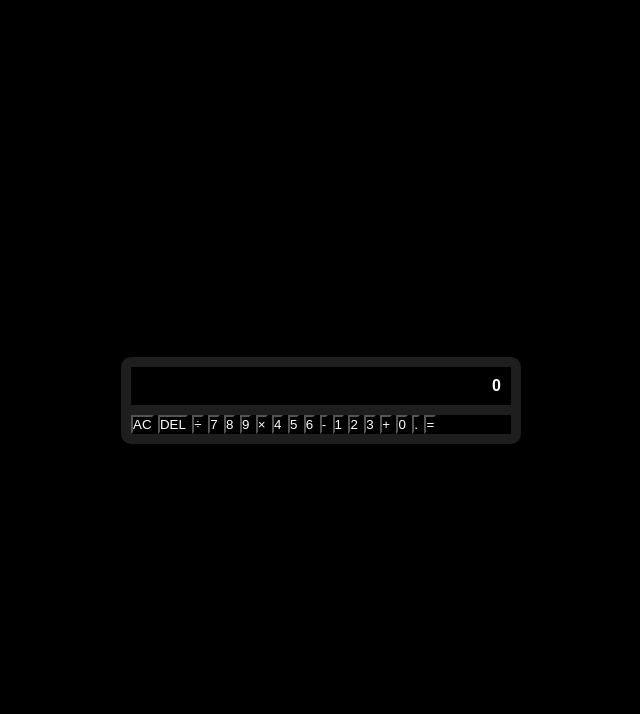
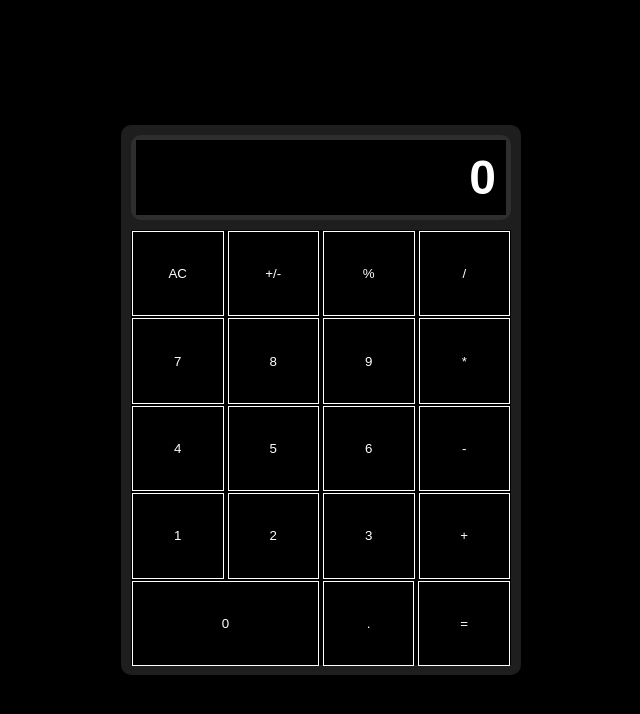
Before and after one commit to chwebe/calculator, a plain HTML site: page index.html in a window 1280 px wide. Shown: the whole page, without its empty margins (319-959 px from the left). Drawn offline with Linux system fonts and the light colour scheme.

Commit message:
add styles
- refactor html to add raw
-  buttons
-  containers

```diff
--- a/index.html
+++ b/index.html
@@ -13,25 +13,37 @@
                 <strong>0</strong>
             </div>
         </div>
-        <div class="buttons">
+        <div class="buttons-container">
+            <div class="button-row">
                 <button class="clear span-two">AC</button>
-            <button class="delete">DEL</button>
-            <button class="operator">÷</button>
+                <button class="delete">+/-</button>
+                <button class="operator">%</button>
+                <button class="operator">/</button>
+            </div>
+            <div class="button-row">
                 <button>7</button>
                 <button>8</button>
                 <button>9</button>
-            <button class="operator">×</button>
+                <button class="operator">*</button>
+            </div>
+            <div class="button-row">
                 <button>4</button>
                 <button>5</button>
                 <button>6</button>
                 <button class="operator">-</button>
+            </div>
+            <div class="button-row">
                 <button>1</button>
                 <button>2</button>
                 <button>3</button>
                 <button class="operator">+</button>
-            <button>0</button>
+            </div>
+            <div class="button-row">
+                <button class="zero">0</button>
                 <button>.</button>
-            <button class="equals span-two">=</button>
+                <button class="equals-span-two">=</button>
+
+            </div>
         </div>
     </div>
 <script src="script.js"></script>
--- a/styles.css
+++ b/styles.css
@@ -4,7 +4,7 @@
     box-sizing: border-box;
     font-family: 'Arial', sans-serif;
     background-color: #000000;
-  color: #ffffff;
+    color: #ffffff;
 }
 
 body {
@@ -17,8 +17,10 @@ body {
 .calculator {
     display: flex;
     flex-direction: column;
+    justify-content: space-around;
     gap: 10px;
     width: 400px;
+    height: 550px;
     padding: 10px;
     border-radius: 10px;
     background-color: #1e1e1e;
@@ -31,6 +33,7 @@ body {
     justify-content: flex-end;
     background-color: #2e2e2e;
     border-radius: 10px;
+    padding: 5px;
 }
 
 .display .current-operand {
@@ -41,9 +44,33 @@ body {
 }
 
 .display .current-operand strong {
-
+    font-size: 3rem;
 }
 
-.previous-operand {
+.buttons-container {
+    display: flex;
+    flex-direction: column;
 
+    gap: 2px;
+    flex: 1;
 }
+
+.button-row {
+    flex-wrap: nowrap;
+    display: flex;
+    flex: 1;
+    gap: 2px;
+}
+
+.button-row button {
+    flex: 1;
+    padding: 10px;
+    border: 1px solid white;
+    height: 100%;
+    margin: 1px;
+    padding: 15px;
+}
+
+.button-row .zero {
+    flex-grow: 2.6;
+}
```
Lines whose indentation alone changed are shown as unchanged.
